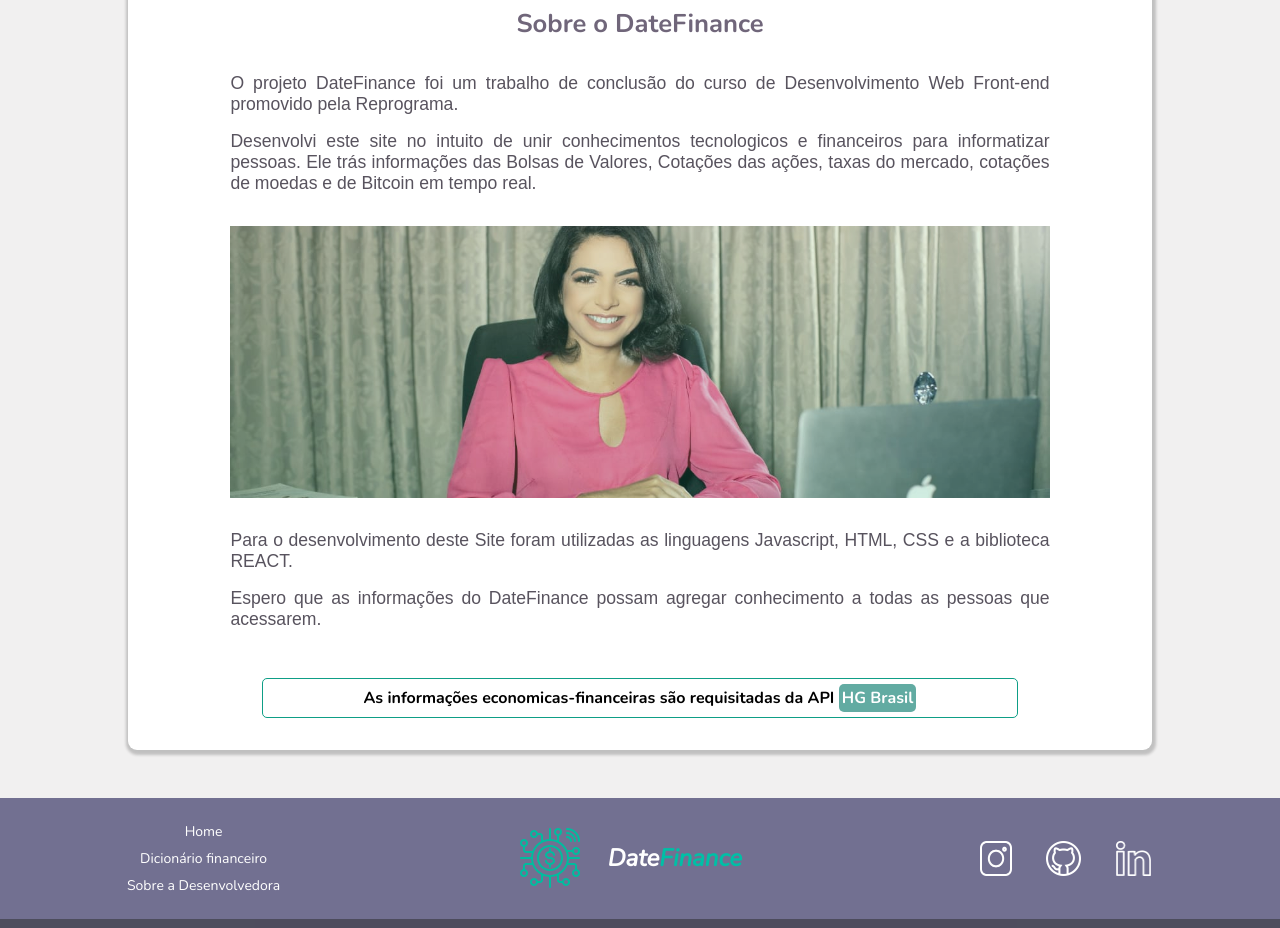
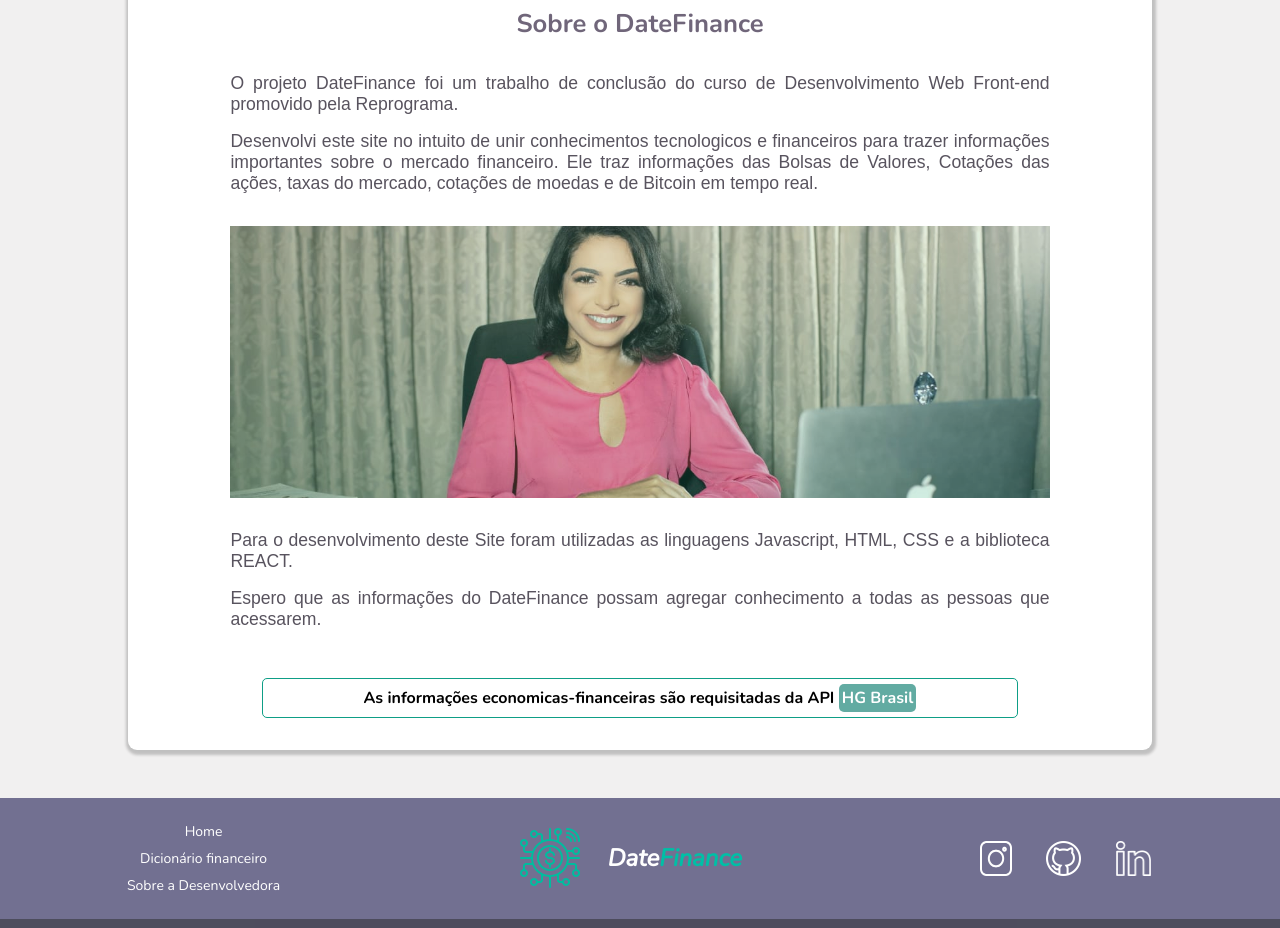
Before and after one commit to julianesas/Projeto-final-reprograma, a React (Create React App) app: page /sobredesenvolvedora in a window 1280 px wide. Shown: the part 1100-2028 px from the top of the page. Built offline with nearby package versions, Linux system fonts and the light colour scheme.

Commit message:
Alterando readme

```diff
--- a/src/pages/SobreDesenvolvedora/index.js
+++ b/src/pages/SobreDesenvolvedora/index.js
@@ -44,7 +44,7 @@
             <h1>Sobre o DateFinance</h1>
             <article className="sobre_projeto_texto">
                 <p>O projeto DateFinance foi um trabalho de conclusão do curso de Desenvolvimento Web Front-end promovido pela Reprograma. </p>
-                <p>Desenvolvi este site no intuito de unir conhecimentos tecnologicos e financeiros para informatizar pessoas. Ele trás informações das Bolsas de Valores, Cotações das ações, taxas do mercado, cotações de moedas e de Bitcoin em tempo real.</p>
+                <p>Desenvolvi este site no intuito de unir conhecimentos tecnologicos e financeiros para trazer informações importantes sobre o mercado financeiro. Ele traz informações das Bolsas de Valores, Cotações das ações, taxas do mercado, cotações de moedas e de Bitcoin em tempo real.</p>
                 <div className='sobre_projeto_img'>
                     <img src={julianeComputador} alt="foto de Juliane Andrade com Computador" />
                 </div>
```
Also changed, not shown: 1 other file (tests, documents, lock files or other folders).
